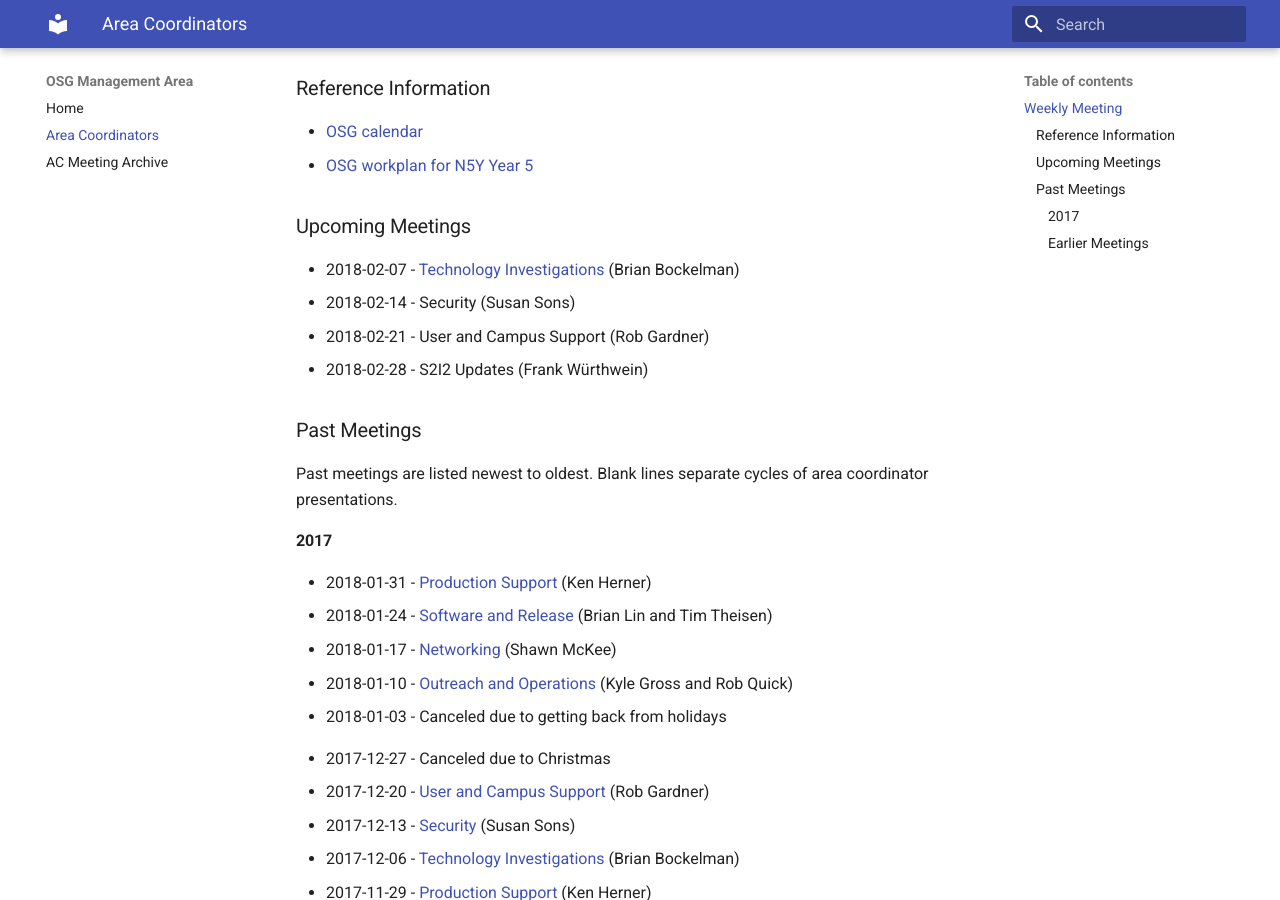
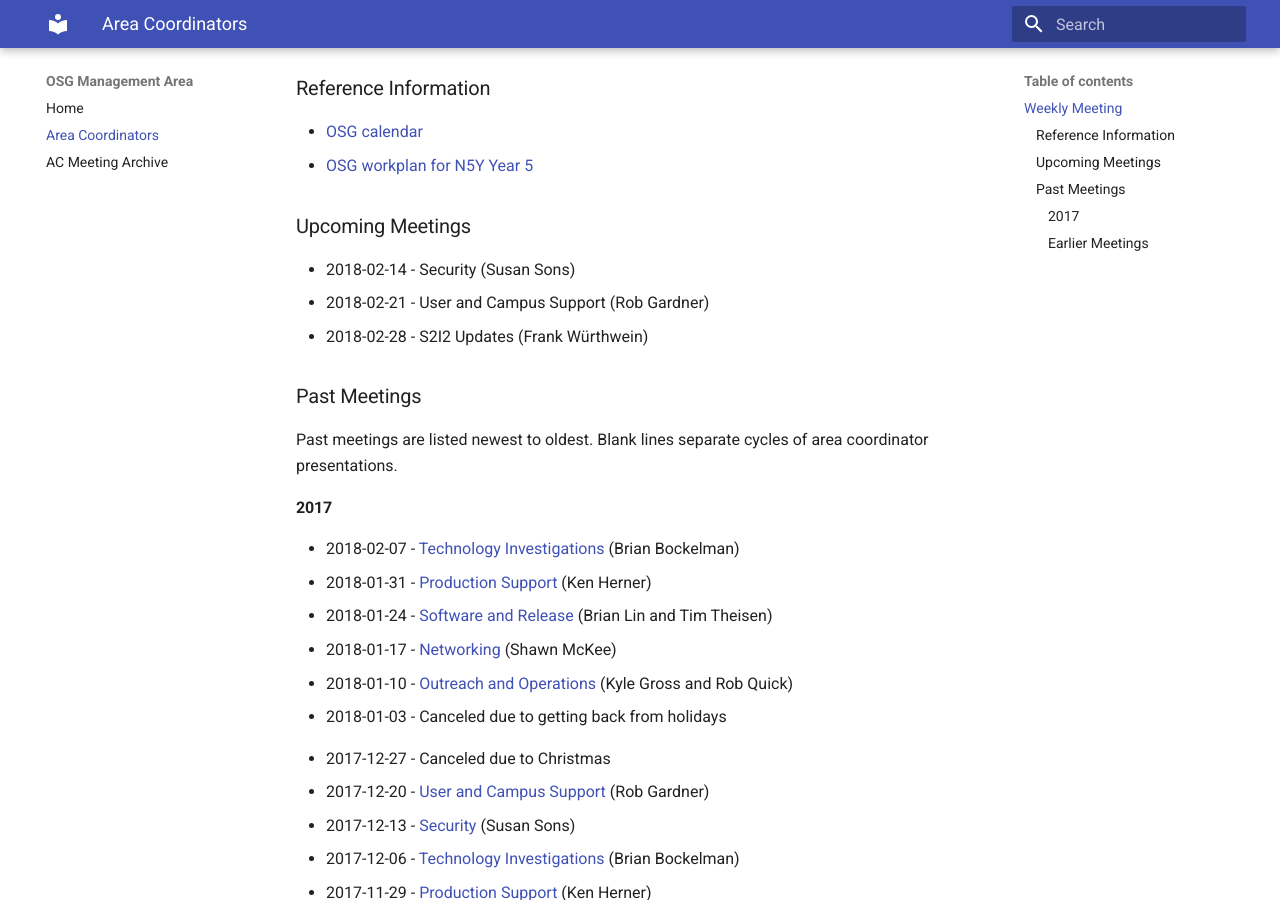
Before and after one commit to ppaschos/management-1, an MkDocs documentation site: the page built from docs/area-coordinators.md, in a window 1280 px wide and 900 px high, scrolled down 969 px. Built offline with MkDocs 1.6.1 and Material for MkDocs 9.7.7, drawn with Linux system fonts in a browser that asks for light colours; old or Windows-style settings are respelled for this version of MkDocs; part of the change alters nothing that is shown.

Commit message:
Moved 2018-02-07 to past meetings

```diff
--- a/docs/area-coordinators.md
+++ b/docs/area-coordinators.md
@@ -44,7 +44,6 @@ The current Area Coordinators are:
 
 ### Upcoming Meetings
 
-- 2018-02-07 - [Technology Investigations](https://drive.google.com/open?id=17jk7qv7HBDzQQr0EFZ63irH4vNaenBu9) (Brian Bockelman)
 - 2018-02-14 - Security (Susan Sons)
 - 2018-02-21 - User and Campus Support (Rob Gardner)
 - 2018-02-28 - S2I2 Updates (Frank Würthwein)
@@ -56,6 +55,7 @@ Past meetings are listed newest to oldest.  Blank lines separate cycles of area
 
 #### 2017
 
+- 2018-02-07 - [Technology Investigations](https://drive.google.com/open?id=17jk7qv7HBDzQQr0EFZ63irH4vNaenBu9) (Brian Bockelman)
 - 2018-01-31 - [Production Support](https://drive.google.com/open?id=12vTI4aP2tMctlKUk6YatduqOMWmzNSm5) (Ken Herner)
 - 2018-01-24 - [Software and Release](https://docs.google.com/document/d/1-9aGA1a8Ygu-jR5ojj556ntLwP7n6ufjI_H3Cw-krv8/edit?usp=sharing) (Brian Lin and Tim Theisen)
 - 2018-01-17 - [Networking](https://drive.google.com/open?id=1Vz99vppmMCRKVj9xupWRNVOxdlBAjRU7) (Shawn McKee)
```
